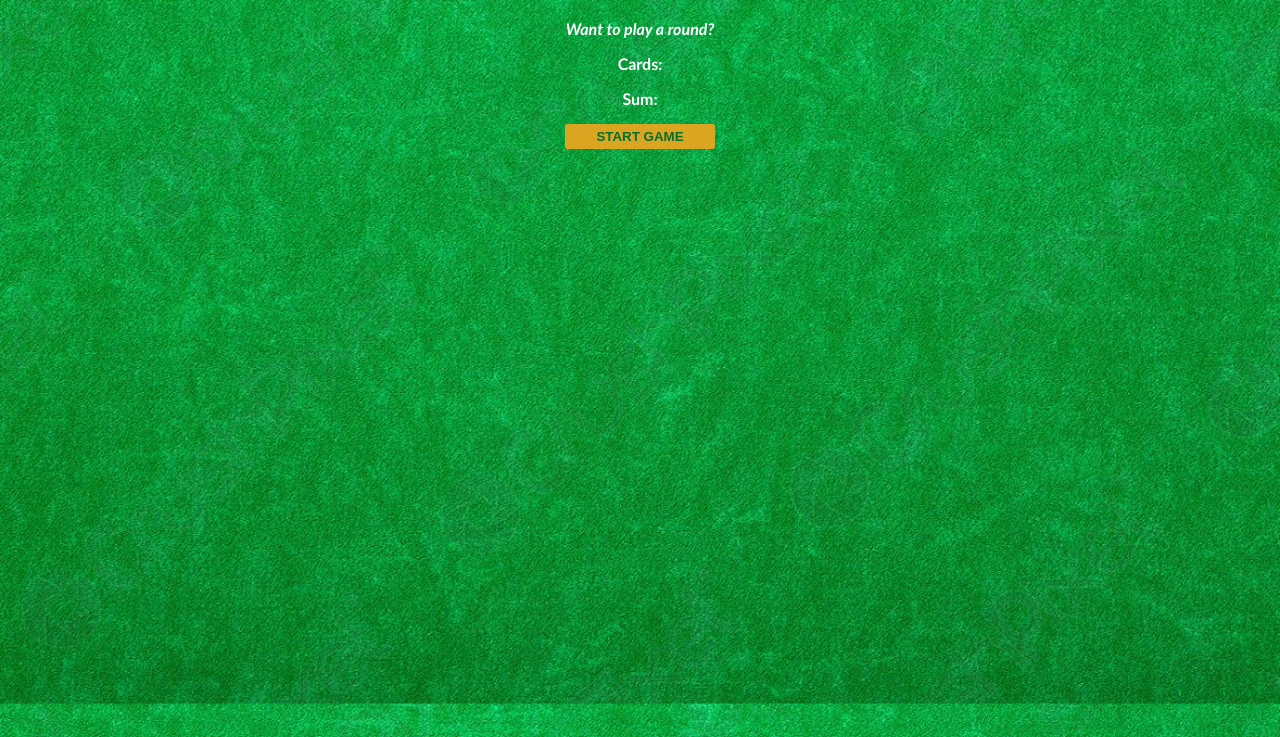
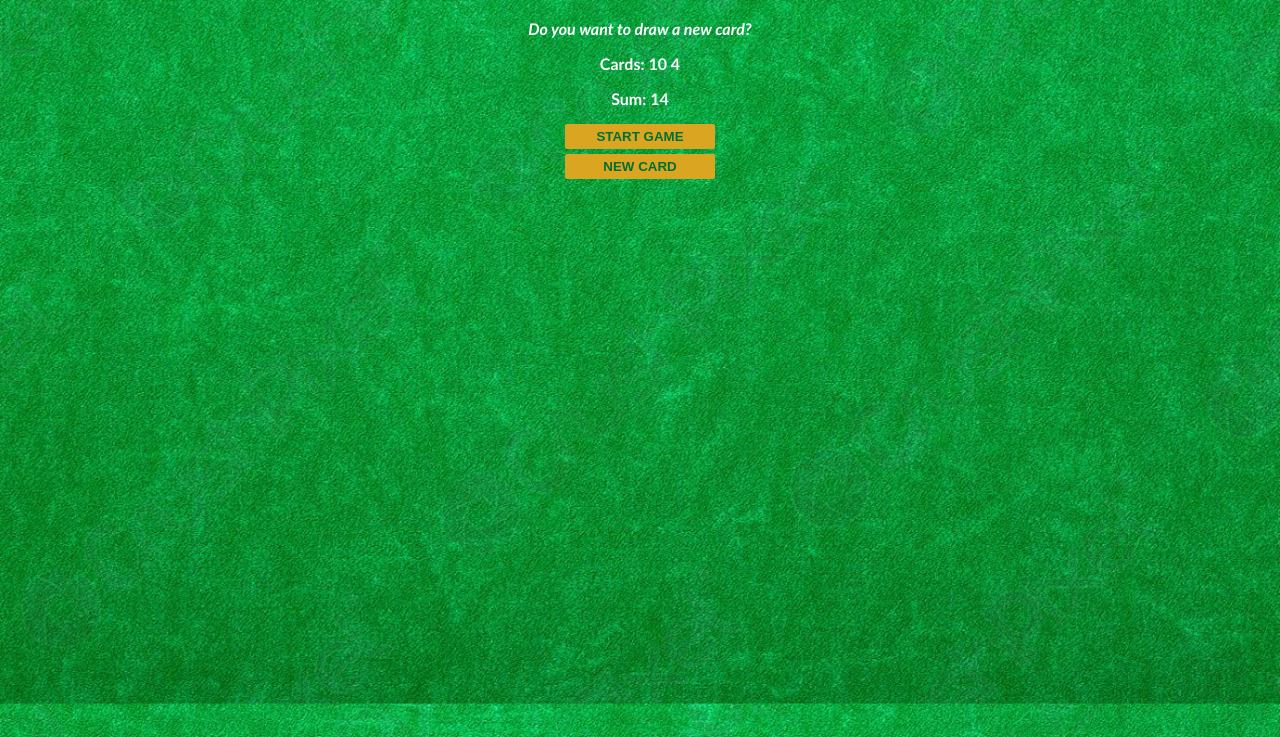
Before and after one commit to triangletrianglesquareplusx/scrimba-solo-projects, a plain HTML site: page black-jack/index.html in a window 1280 px wide. Both pictures are taken after a click on the button "START GAME". Shown: the part 63-800 px from the top of the page. Drawn offline with Linux system fonts and the light colour scheme.

Commit message:
added second button for a new card

```diff
--- a/black-jack/app.js
+++ b/black-jack/app.js
@@ -5,15 +5,24 @@ let hasBlackJack = false
 let isAlive = true
 let message = ""
 
+let messageElement = document.getElementById('message-el');
+let sumElement = document.getElementById('sum-el');
+let cardsElement = document.getElementById('cards-el');
 function startGame(){
+    sumElement.textContent = `Sum: ${sum}`;
+    cardsElement.textContent = `Cards: ${firstCard} ${secondCard}`;
     if (sum <= 20) {
-        message = "Do you want to draw a new card? 🙂"
+        message = "Do you want to draw a new card?"
     } else if (sum === 21) {
-        message = "Wohoo! You've got Blackjack! 🥳"
+        message = "You've got Blackjack!"
         hasBlackJack = true
     } else {
-        message = "You're out of the game! 😭"
+        message = "You're out of the game!"
         isAlive = false
     }
-    console.log(message)
+    messageElement.textContent = message;
 }
+
+function newCard(){
+
+}
--- a/black-jack/index.css
+++ b/black-jack/index.css
@@ -17,6 +17,7 @@ button{
     font-weight: bold;
     border-style: none;
     border-radius: 2px;
+    margin-bottom: 5px;
 }
 
 h1{
--- a/black-jack/index.html
+++ b/black-jack/index.html
@@ -10,9 +10,11 @@
 <body>
     <h1>Blackjack</h1>
     <p id="message-el">Want to play a round?</p>
-    <p>Cards:</p>
-    <p>Sum:</p>
+    <p id="cards-el">Cards:</p>
+    <p id="sum-el">Sum:</p>
     <button onclick="startGame()">START GAME</button>
+    <br>
+    <button onclick="newCard()">NEW CARD</button>
     <script src="app.js"></script>
 </body>
 </html>
```
